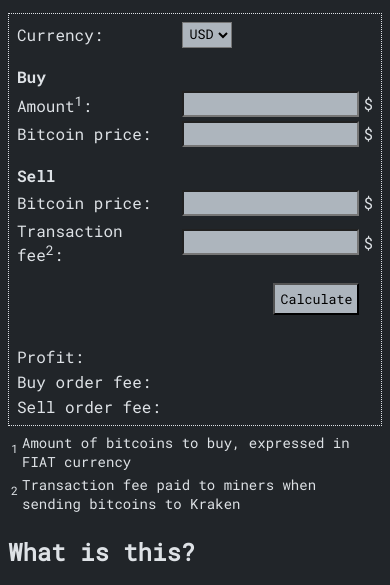
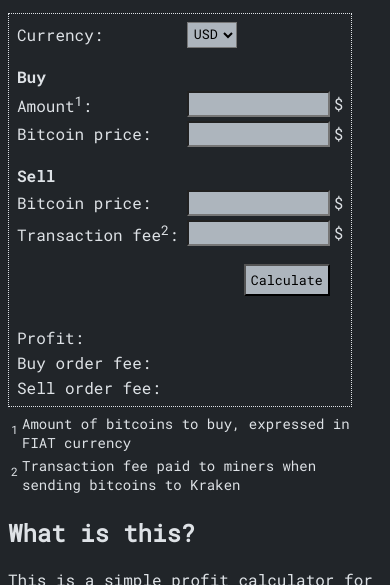
Before and after one commit to kraken-bitcoin-calc/kraken-bitcoin-calc.github.io, a website: page src/index.html in a window 390 px wide. Shown: the part 170-755 px from the top of the page. Drawn offline with Linux system fonts and the light colour scheme.

Commit message:
Reduce input width on phones

```diff
--- a/src/style.css
+++ b/src/style.css
@@ -134,3 +134,10 @@ table#footnotes ul {
     height: 0px;
     border-style: dotted;
 }
+
+/* Reduce input width on smartphones to prevent wrapping */
+@media (max-width: 576px) {
+    input {
+        max-width: 135px;
+    }
+}
```
